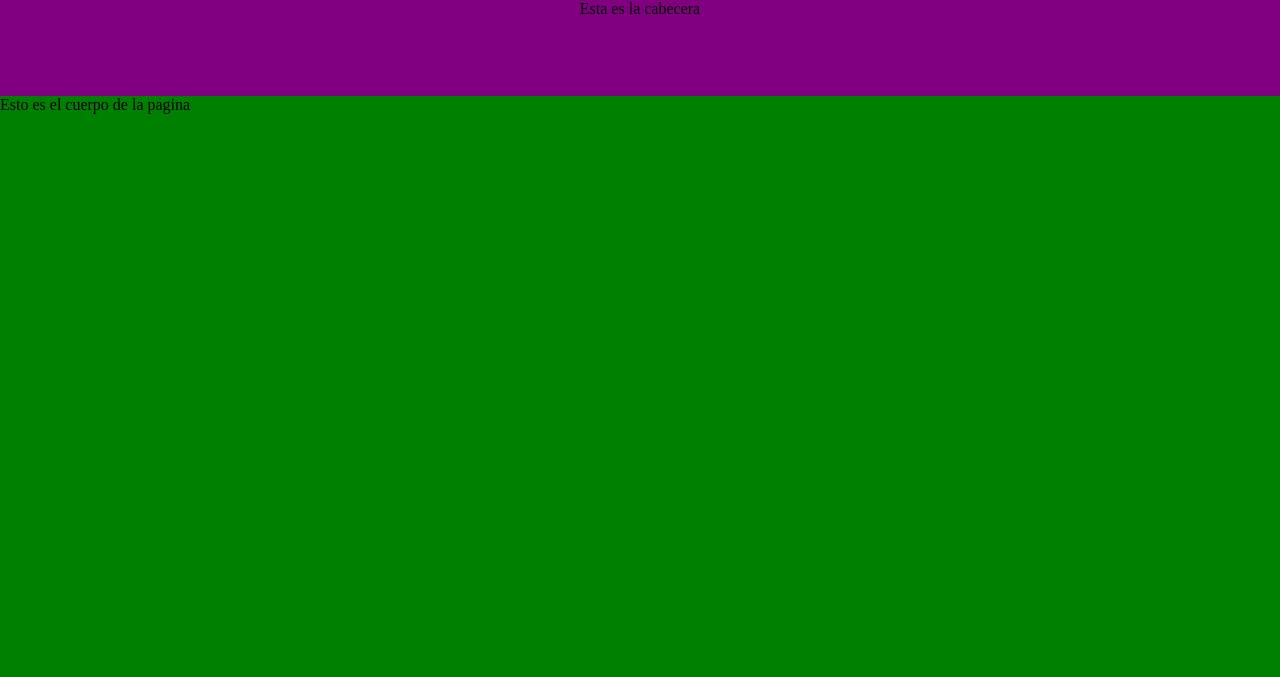
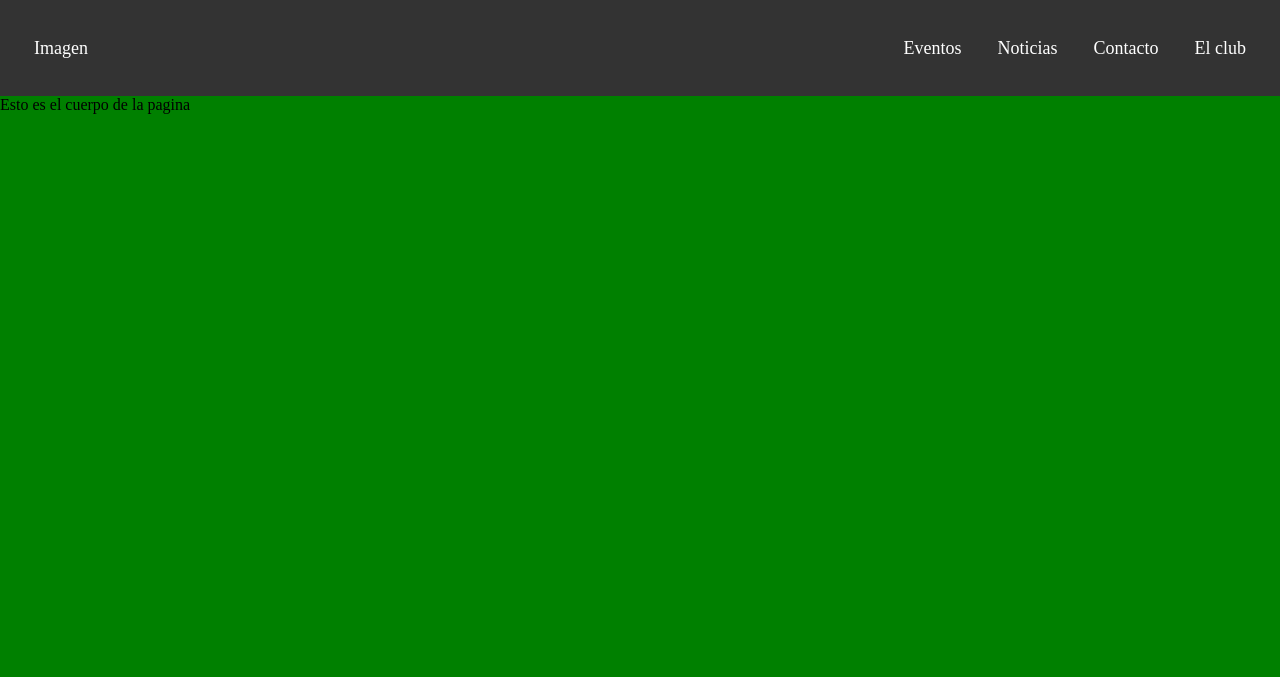
Before and after one commit to Canario0/Waterpolo-Valladolid, a plain HTML site: page index.html in a window 1280 px wide. Shown: the top 677 px of the page. Drawn offline with Linux system fonts and the light colour scheme.

Commit message:
Primera versión básica de la barra de navegación

```diff
--- a/css/main.css
+++ b/css/main.css
@@ -18,11 +18,49 @@ body{
 }
 
 .header{
+    width: 100%;
+    height: 100%;
+    margin:0;
     grid-column: auto;
     grid-row: 1 / 2;
-    background: purple;
+    background-color: #333;
     text-align: center;
+    display: flex;
+    flex-direction: row;
+    align-items: center;
+    justify-content: flex-end;
 }
+
+.elemento{
+    /* text-decoration: none; */
+    flex-grow: 1;
+    margin-left: 1em;
+    margin-right: 1em;
+}
+
+.elemento1{
+    display: block;
+    padding: 1em;
+    font-size: 18px;
+    margin:0;
+    color: white;
+}
+.contenedor{
+    display: flex;
+    flex-direction: row;
+    align-items: center;
+    justify-content: flex-end;
+}
+
+.logo{
+    justify-content: flex-start;
+}
+
+/* .logo{
+    margin: 0;
+    padding: 0;
+    flex-grow: 1;
+} */
 
 .body{
     grid-column: auto;
--- a/index.html
+++ b/index.html
@@ -9,9 +9,17 @@
 </head>
 
 <body>
-        <div class="header"> Esta es la cabecera</div>
-        <div class="body">Esto es el cuerpo de la pagina</div>
-        <div class="footer">Esto es el pie de mi página</div>
+    <div class="header">
+        <div class="elemento logo contenedor"><span class="elemento1">Imagen</span></div>
+        <div class="elemento contenedor">
+            <span  class="elemento1">Eventos</span>
+            <span  class="elemento1">Noticias</span>
+            <span  class="elemento1">Contacto</span>
+            <span  class="elemento1">El club</span>
+        </div>
+    </div>
+    <div class="body">Esto es el cuerpo de la pagina</div>
+    <div class="footer">Esto es el pie de mi página</div>
 </body>
 
 </html>
```
